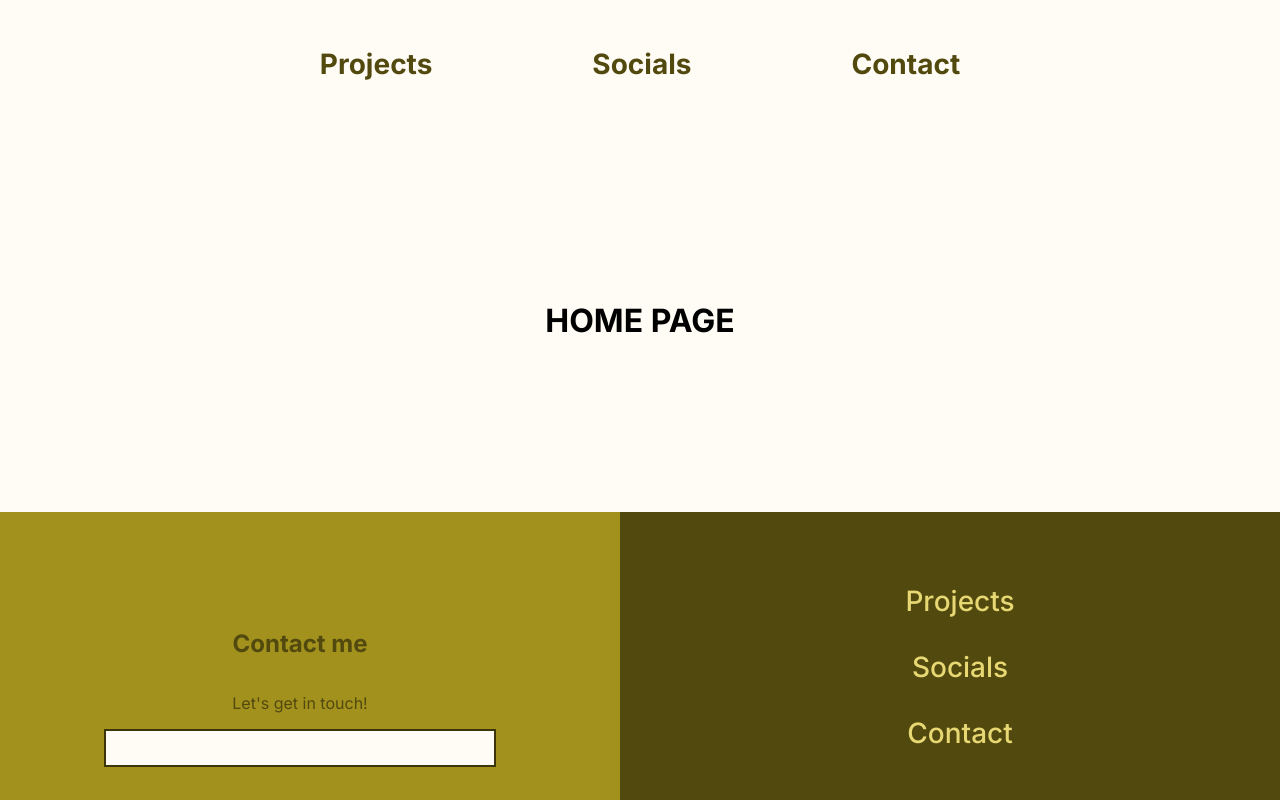
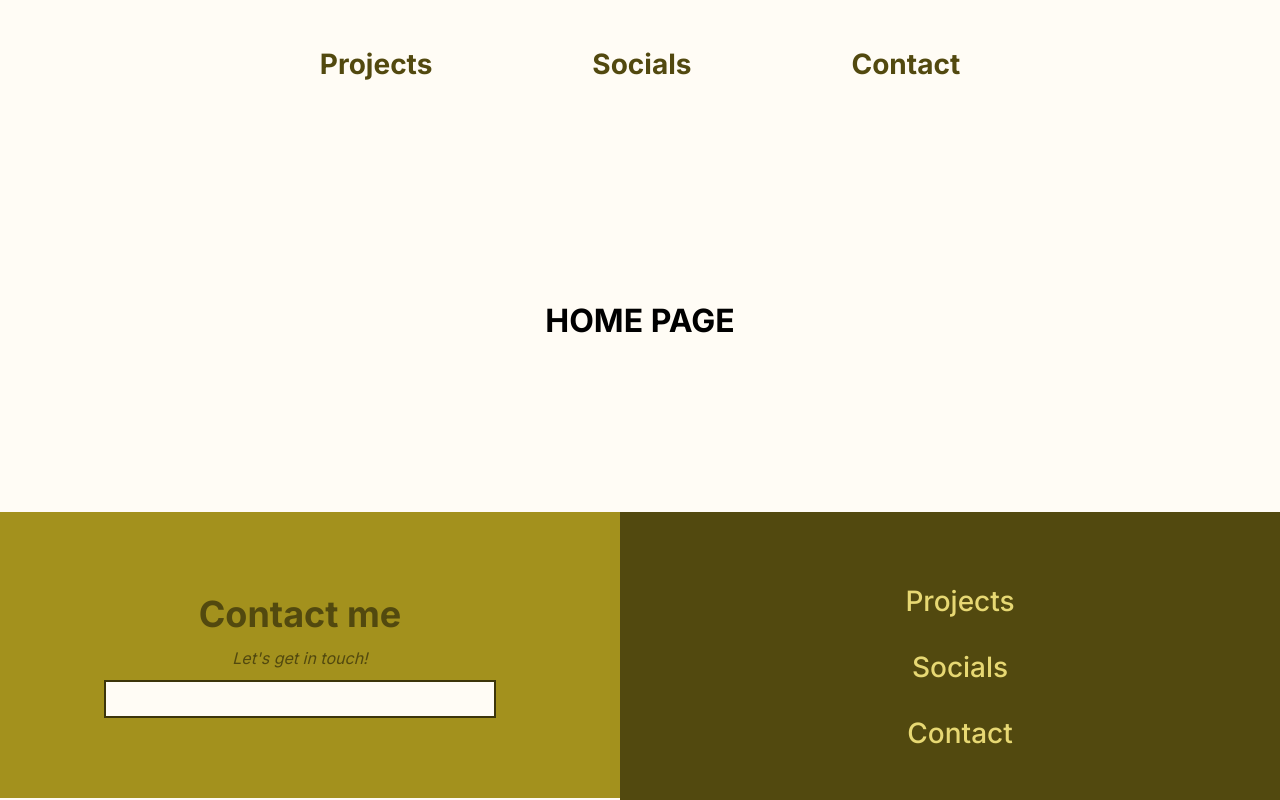
Before and after one commit to ellaroosmarijn/personal-website, a Next.js app: page / in a window 1280 px wide. Built offline with nearby package versions, Linux system fonts and the light colour scheme.

Commit message:
style: title and subtitle font and remove height 100%

```diff
--- a/src/components/call-to-action/call-to-action.module.css
+++ b/src/components/call-to-action/call-to-action.module.css
@@ -3,11 +3,10 @@
   flex-direction: column;
   justify-content: center;
   align-items: center;
-  padding: var(--size-8);
+  padding: var(--size-20) 0;
   background-color: var(--color-olive-400);
   color: var(--color-olive-600);
   max-width: 100%;
-  height: 100%;
 }
 
 .input {
@@ -17,3 +16,14 @@
   height: var(--size-8);
   width: 30vw;
 }
+
+.title {
+  font-size: var(--size-9);
+  margin: 0;
+}
+
+.subtitle {
+  font-size: var(--size-4);
+  margin: var(--size-3) 0;
+  font-style: italic;
+}
--- a/src/components/call-to-action/call-to-action.tsx
+++ b/src/components/call-to-action/call-to-action.tsx
@@ -14,8 +14,8 @@ export function CallToAction({
   return (
     <div className={className}>
       <div className={styles.container}>
-        <h2>{title}</h2>
-        <p>{subtitle}</p>
+        <h2 className={styles.title}>{title}</h2>
+        <p className={styles.subtitle}>{subtitle}</p>
         <input className={styles.input} />
       </div>
     </div>
```
